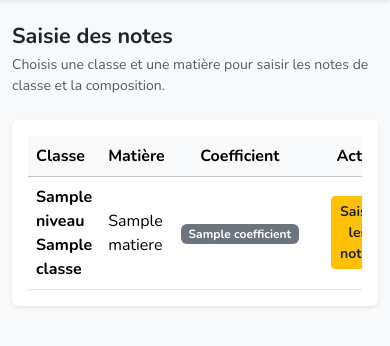
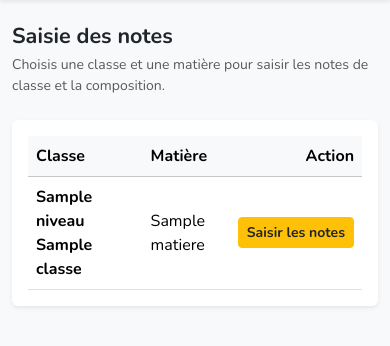
Before and after one commit to VIDE8/ceg-adjengre-ii, a Laravel app: template resources/views/notes/index.blade.php in a window 390 px wide. Shown: the part 72-418 px from the top of the page. Run offline with Laravel 12, Linux system fonts and the light colour scheme; the template is opened without the code that fills it: most values are stand-ins (such as "Sample title", 1, 10 or a date in 2020).

Commit message:
Enhance notes table with responsive design and click action
Updated table header and row styles for better responsiveness and user interaction.

```diff
--- a/resources/views/notes/index.blade.php
+++ b/resources/views/notes/index.blade.php
@@ -24,24 +24,24 @@
                         <tr>
                             <th>Classe</th>
                             <th>Matière</th>
-                            <th class="text-center">Coefficient</th>
-                            <th></th>
+                            <th class="text-center d-none d-md-table-cell">Coefficient</th>
+                            <th class="d-none d-md-table-cell"></th>
                             <th class="text-end">Action</th>
                         </tr>
                     </thead>
                     <tbody>
                         @foreach($affectations as $a)
-                        <tr>
+                        <tr style="cursor: pointer" onclick="window.location.href='{{ route('notes.saisie', ['classe_id' => $a->classe_id, 'matiere_id' => $a->matiere_id]) }}'">
                             <td class="fw-bold">{{ $a->classe->niveau }} {{ $a->classe->nom_classe }}</td>
                             <td>{{ $a->matiere->nom }}</td>
-                            <td class="text-center"><span class="badge bg-secondary">{{ $a->coefficient }}</span></td>
-                            <td>
+                            <td class="text-center d-none d-md-table-cell"><span class="badge bg-secondary">{{ $a->coefficient }}</span></td>
+                            <td class="d-none d-md-table-cell">
                                 @if($a->classe->professeur_id == auth()->id())
                                 <span class="badge bg-success">Professeur titulaire</span>
                                 @endif
                             </td>
                             <td class="text-end">
-                                <a href="{{ route('notes.saisie', ['classe_id' => $a->classe_id, 'matiere_id' => $a->matiere_id]) }}" class="btn btn-sm btn-warning fw-bold text-dark">
+                                <a href="{{ route('notes.saisie', ['classe_id' => $a->classe_id, 'matiere_id' => $a->matiere_id]) }}" class="btn btn-sm btn-warning fw-bold text-dark text-nowrap">
                                     Saisir les notes
                                 </a>
                             </td>
```
